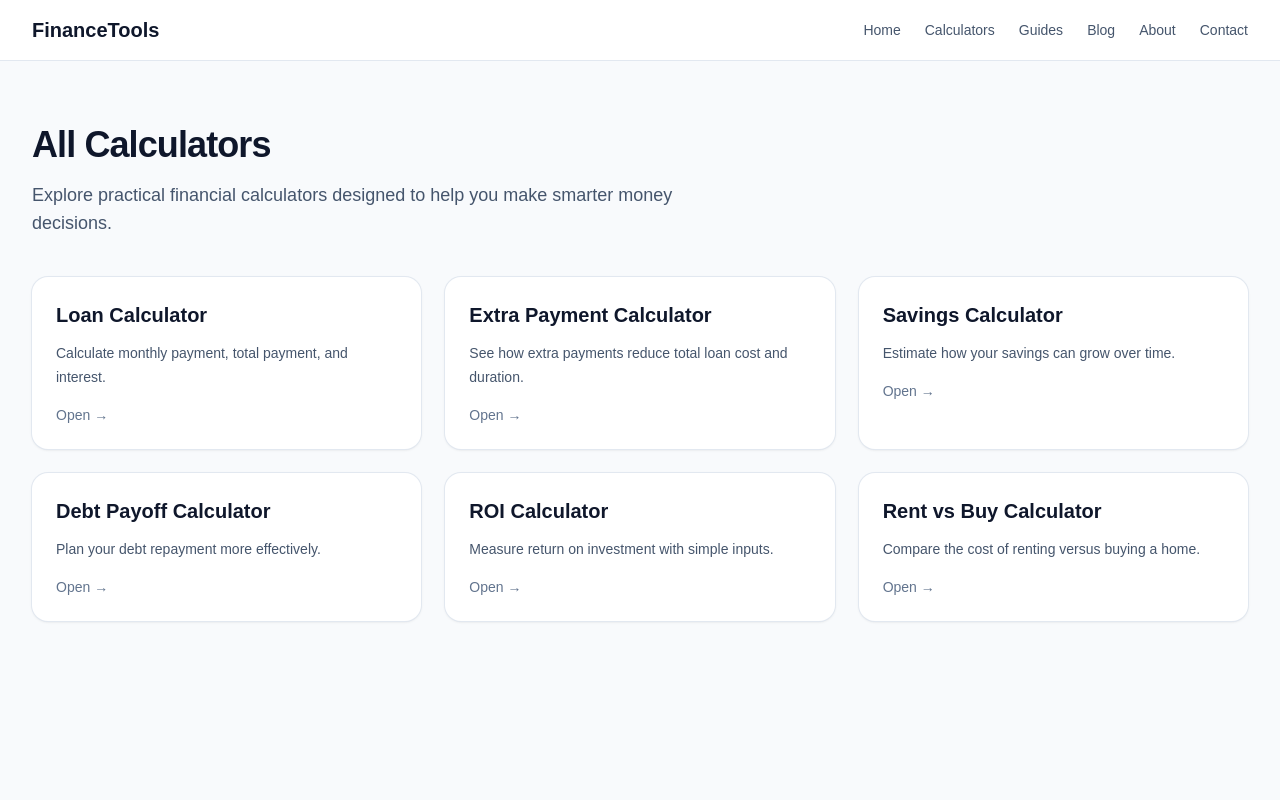
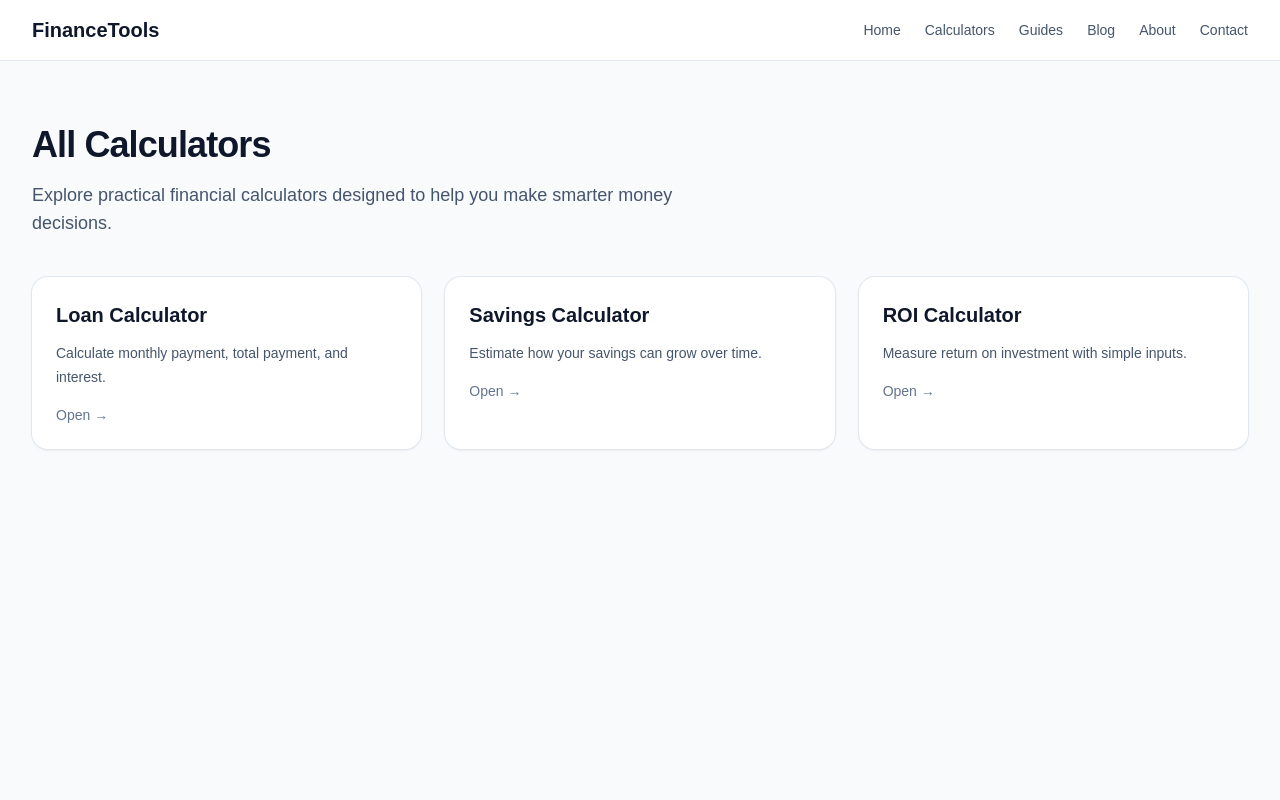
Before and after one commit to alameersam/finance-tools, a Next.js app: page /calculators in a window 1280 px wide. Shown: the top 800 px of the page. Built offline with nearby package versions, Linux system fonts and the light colour scheme.

Commit message:
remove unfinished calculators from UI

```diff
--- a/app/calculators/page.tsx
+++ b/app/calculators/page.tsx
@@ -5,29 +5,14 @@ const calculators = [
     href: "/loan-calculator",
   },
   {
-    title: "Extra Payment Calculator",
-    description: "See how extra payments reduce total loan cost and duration.",
-    href: "#",
-  },
-  {
     title: "Savings Calculator",
     description: "Estimate how your savings can grow over time.",
     href: "/savings-calculator",
   },
   {
-    title: "Debt Payoff Calculator",
-    description: "Plan your debt repayment more effectively.",
-    href: "#",
-  },
-  {
     title: "ROI Calculator",
     description: "Measure return on investment with simple inputs.",
     href: "/roi-calculator",
-  },
-  {
-    title: "Rent vs Buy Calculator",
-    description: "Compare the cost of renting versus buying a home.",
-    href: "#",
   },
 ];
 
--- a/app/page.tsx
+++ b/app/page.tsx
@@ -99,11 +99,6 @@ export default function Home() {
         href: "/loan-calculator",
       },
       {
-        title: "Extra Payment Calculator",
-        description: "See how extra payments reduce loan time.",
-        href: "#",
-      },
-      {
         title: "ROI Calculator",
         description: "Calculate return on investment and profit.",
         href: "/roi-calculator",
@@ -112,11 +107,6 @@ export default function Home() {
         title: "Savings Calculator",
         description: "Project future savings growth.",
         href: "/savings-calculator",
-      },
-      {
-        title: "Debt Payoff Calculator",
-        description: "Plan your path to becoming debt-free.",
-        href: "#",
       },
     ].map((tool) => (
       <a
```
